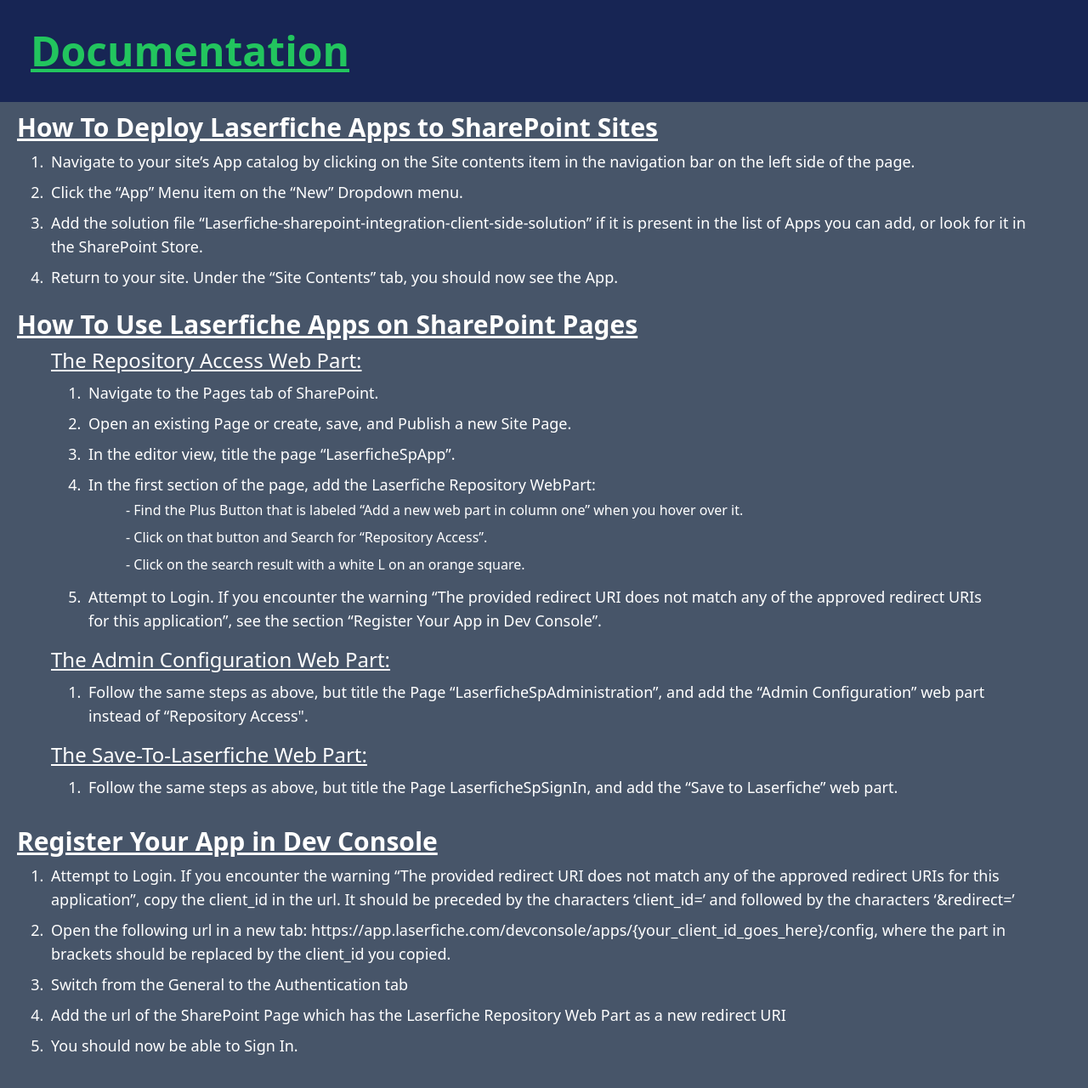
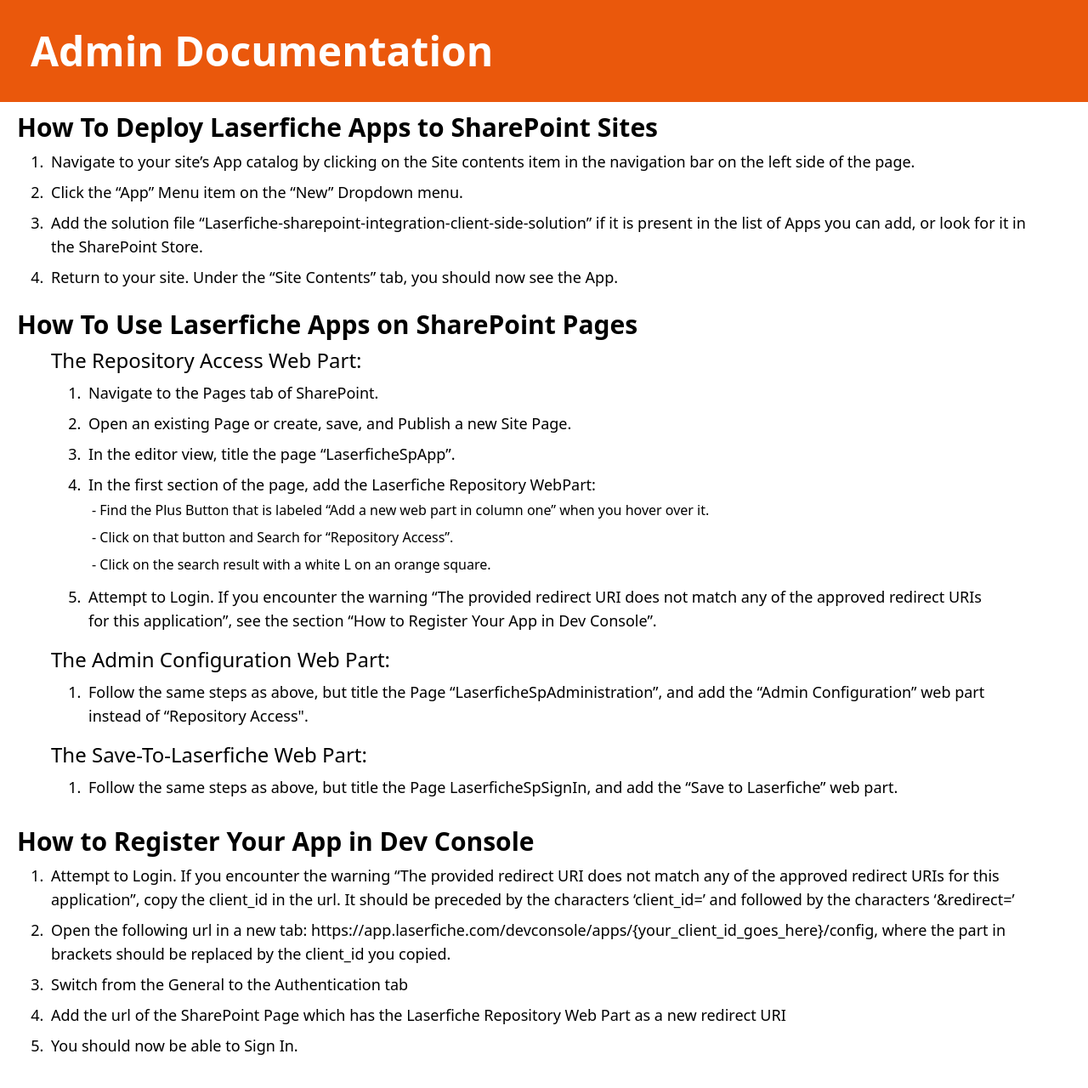
Before and after one commit to rfulton-lf/rfulton-lf.github.io, a website: page admin-documentation.html in a window 1280 px wide. Shown: the whole page at 85% size. Drawn offline with Linux system fonts and the light colour scheme.

Commit message:
changed some of the styling

```diff
--- a/user-documentation.html
+++ b/admin-documentation.html
@@ -5,14 +5,14 @@
     <meta name="viewport" content="width=device-width, initial-scale=1.0" />
     <link href="./output.css" rel="stylesheet" />
   </head>
-  <body class="bg-slate-600" >
-    <div class="p-6 bg-blue-950">
-      <h1 class="p-3 text-green-500 text-5xl font-bold underline">
-        Documentation
+  <body >
+    <div class="p-6 bg-orange-600">
+      <h1 class="p-3 text-white text-5xl font-bold">
+        Admin Documentation
       </h1>
     </div>
-    <div class="text-white p-2 px-4">
-      <h1 class="text-3xl font-bold underline p-1">
+    <div class="p-2 px-4">
+      <h1 class="text-3xl font-bold p-1">
         How To Deploy Laserfiche Apps to SharePoint Sites
       </h1>
       <ol class="list-decimal px-10">
@@ -36,13 +36,13 @@
       </ol>
     </div>
 
-    <div class="text-white p-2 px-4">
-      <h1 class="text-3xl font-bold underline p-1">
+    <div class="p-2 px-4">
+      <h1 class="text-3xl font-bold p-1">
         How To Use Laserfiche Apps on SharePoint Pages
       </h1>
       <ul class="list-disk px-10">
         <li class="p-1">
-          <p class="text-2xl underline">
+          <p class="text-2xl">
             The Repository Access Web Part:
           </p>
           <ol class="list-decimal p-1 px-10">
@@ -50,18 +50,18 @@
             <li class="p-1 text-lg">Open an existing Page or create, save, and Publish a new Site Page.</li>
             <li class="p-1 text-lg">In the editor view, title the page “LaserficheSpApp”.</li>
             <li class="p-1 text-lg">In the first section of the page, add the Laserfiche Repository WebPart:
-              <ul class="px-10">
-                <li class="p-1 text-base">-  Find the Plus Button that is labeled “Add a new web part in column one” when you hover over it.</li>
-                <li class="p-1 text-base">-  Click on that button and Search for “Repository Access”.</li>
-                <li class="p-1 text-base">-  Click on the search result with a white L on an orange square.</li>
+              <ul>
+                <li class="p-1 text-base">- Find the Plus Button that is labeled “Add a new web part in column one” when you hover over it.</li>
+                <li class="p-1 text-base">- Click on that button and Search for “Repository Access”.</li>
+                <li class="p-1 text-base">- Click on the search result with a white L on an orange square.</li>
               </ul>
             </li>
-            <li class="p-1 text-lg">Attempt to Login. If you encounter the warning “The provided redirect URI does not match any of the approved redirect URIs for this application”, see the section “Register Your App in Dev Console”.</li>
+            <li class="p-1 text-lg">Attempt to Login. If you encounter the warning “The provided redirect URI does not match any of the approved redirect URIs for this application”, see the section “How to Register Your App in Dev Console”.</li>
           </ol>
         </li>
 
         <li class="p-1">
-          <p class="text-2xl underline">
+          <p class="text-2xl">
             The Admin Configuration Web Part:
           </p>
           <ul class="list-decimal p-1 px-10">
@@ -70,7 +70,7 @@
         </li>
 
         <li class="p-1">
-          <p class="text-2xl underline">
+          <p class="text-2xl">
             The Save-To-Laserfiche Web Part:
           </p>
           <ul class="list-decimal p-1 px-10">
@@ -80,9 +80,9 @@
       </ul>
     </div>
 
-    <div class="text-white p-2 px-4">
-      <h1 class="text-3xl font-bold underline p-1">
-        Register Your App in Dev Console
+    <div class="p-2 px-4">
+      <h1 class="text-3xl font-bold p-1">
+        How to Register Your App in Dev Console
       </h1>
       <ol class="list-decimal px-10">
         <li class="p-1 text-lg">
```
Also changed, not shown: alternative.html (deleted, +0 -41 lines), index.html (+5 -5 lines), output.css.
